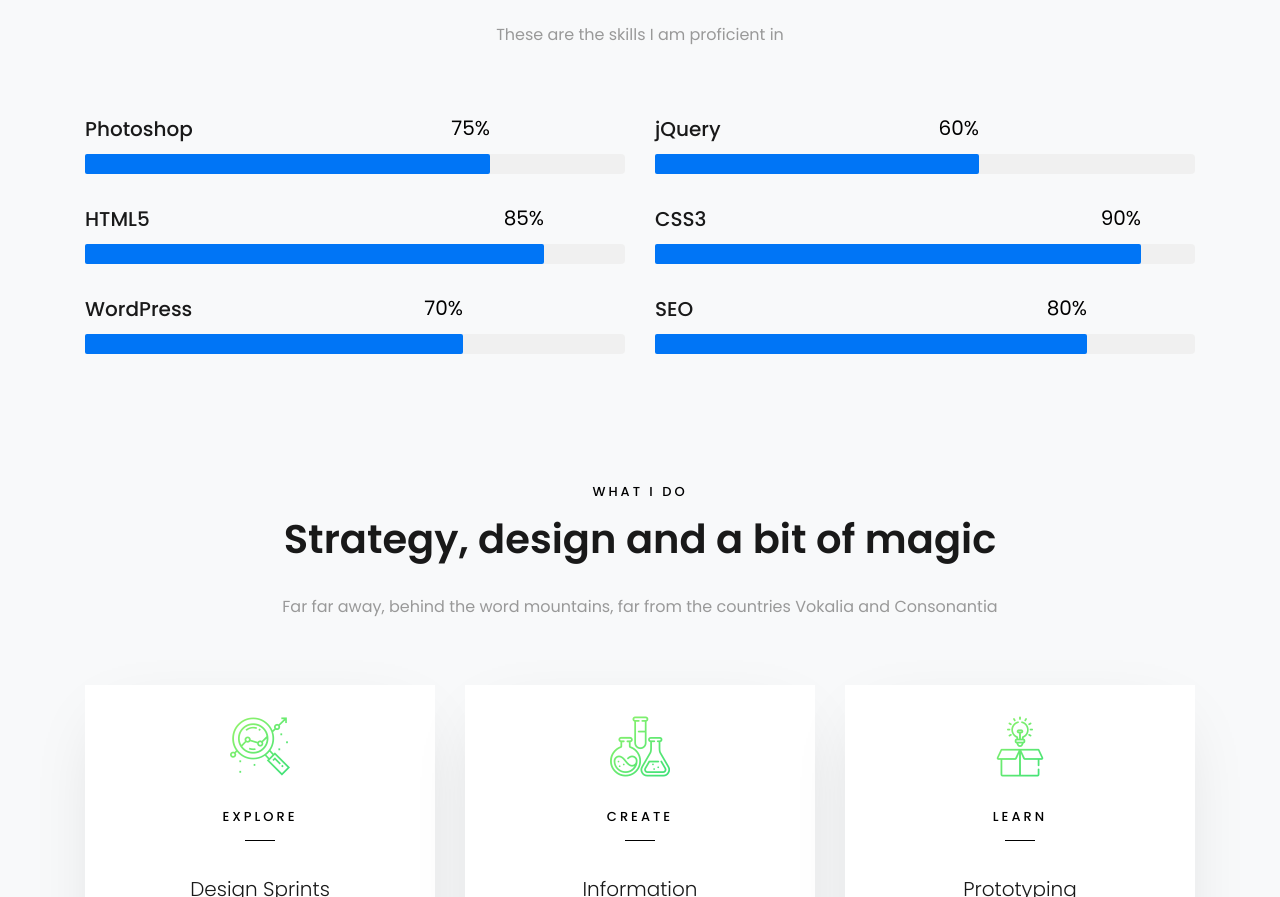
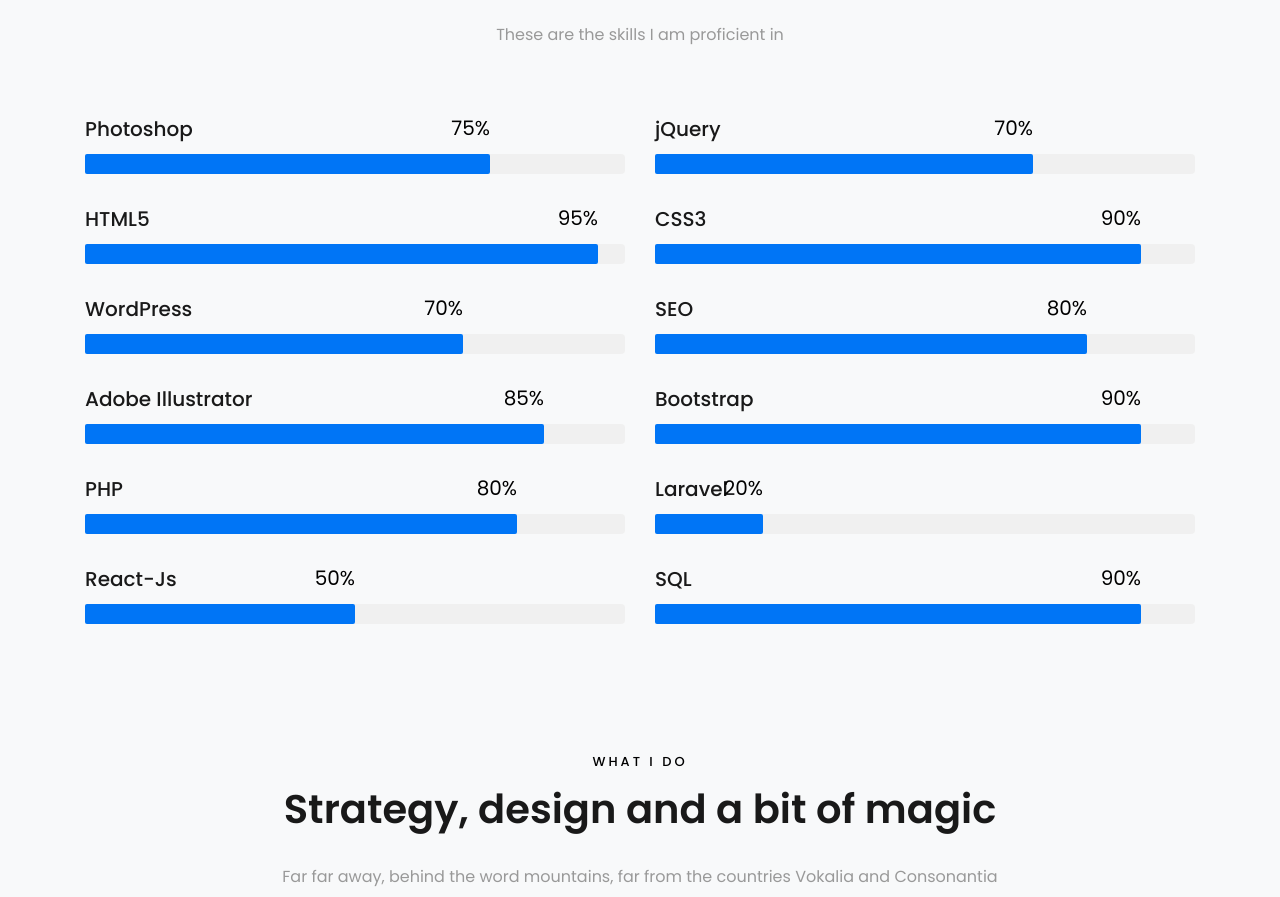
Before and after one commit to samuel355/cv, a plain HTML site: page index.html in a window 1280 px wide. Shown: the part 1903-2800 px from the top of the page. Drawn offline with Linux system fonts and the light colour scheme; files whose address does not match are found by name.

Commit message:
update is done by Samuel

```diff
--- a/index.html
+++ b/index.html
@@ -1,5 +1,5 @@
 <!DOCTYPE html>
-<html lang="en">
+<html lang="en-Us">
   <head>
     <title>Samuel CV</title>
     <meta charset="utf-8">
@@ -27,7 +27,7 @@
 
     <nav class="navbar navbar-expand-lg navbar-dark ftco_navbar bg-dark ftco-navbar-light site-navbar-target" id="ftco-navbar">
 	    <div class="container">
-	      <a class="navbar-brand" href="index.html">N</a>
+	      <a class="navbar-brand" href="index.html">SAM</a>
 	      <button class="navbar-toggler js-fh5co-nav-toggle fh5co-nav-toggle" type="button" data-toggle="collapse" data-target="#ftco-nav" aria-controls="ftco-nav" aria-expanded="false" aria-label="Toggle navigation">
 	        <span class="oi oi-menu"></span> Menu
 	      </button>
@@ -74,7 +74,7 @@
 	          	</div>
 		          <div class="one-forth d-flex align-items-center ftco-animate" data-scrollax=" properties: { translateY: '70%' }">
 		          	<div class="text">
-			            <h1 class="mb-4 mt-3">I'm a <span>web Graphics Designer</span> from Ghana</h1>
+			            <h1 class="mb-4 mt-3">I'm a <span>web Graphics Designer</span></h1>
 			            <p><a href="#" class="btn-custom">Hire me</a></p>
 		            </div>
 		          </div>
@@ -125,7 +125,7 @@
 	          <div class="counter-wrap ftco-animate d-flex mt-md-3">
               <div class="text p-4 pr-5 bg-primary">
               	<p class="mb-0">
-	                <span class="number" data-number="200">0</span>
+	                <span class="number" data-number="130">0</span>
 	                <span>Finished Projects</span>
                 </p>
               </div>
@@ -161,8 +161,8 @@
 							<h3>jQuery</h3>
 							<div class="progress">
 							 	<div class="progress-bar color-2" role="progressbar" aria-valuenow="60"
-							  	aria-valuemin="0" aria-valuemax="100" style="width:60%">
-							    <span>60%</span>
+							  	aria-valuemin="0" aria-valuemax="100" style="width:70%">
+							    <span>70%</span>
 							  	</div>
 							</div>
 						</div>
@@ -172,8 +172,8 @@
 							<h3>HTML5</h3>
 							<div class="progress">
 							 	<div class="progress-bar color-3" role="progressbar" aria-valuenow="85"
-							  	aria-valuemin="0" aria-valuemax="100" style="width:85%">
-							    <span>85%</span>
+							  	aria-valuemin="0" aria-valuemax="100" style="width:95%">
+							    <span>95%</span>
 							  	</div>
 							</div>
 						</div>
@@ -207,6 +207,72 @@
 							 	<div class="progress-bar color-6" role="progressbar" aria-valuenow="80"
 							  	aria-valuemin="0" aria-valuemax="100" style="width:80%">
 							    <span>80%</span>
+							  	</div>
+							</div>
+						</div>
+					</div>
+					<div class="col-md-6 animate-box">
+						<div class="progress-wrap ftco-animate">
+							<h3>Adobe Illustrator</h3>
+							<div class="progress">
+							 	<div class="progress-bar color-6" role="progressbar" aria-valuenow="85"
+							  	aria-valuemin="0" aria-valuemax="100" style="width:85%">
+							    <span>85%</span>
+							  	</div>
+							</div>
+						</div>
+					</div>
+					<div class="col-md-6 animate-box">
+						<div class="progress-wrap ftco-animate">
+							<h3>Bootstrap</h3>
+							<div class="progress">
+							 	<div class="progress-bar color-6" role="progressbar" aria-valuenow="90"
+							  	aria-valuemin="0" aria-valuemax="100" style="width:90%">
+							    <span>90%</span>
+							  	</div>
+							</div>
+						</div>
+					</div>
+					<div class="col-md-6 animate-box">
+						<div class="progress-wrap ftco-animate">
+							<h3>PHP</h3>
+							<div class="progress">
+							 	<div class="progress-bar color-6" role="progressbar" aria-valuenow="80"
+							  	aria-valuemin="0" aria-valuemax="100" style="width:80%">
+							    <span>80%</span>
+							  	</div>
+							</div>
+						</div>
+					</div>
+					<div class="col-md-6 animate-box">
+						<div class="progress-wrap ftco-animate">
+							<h3>Laravel</h3>
+							<div class="progress">
+							 	<div class="progress-bar color-6" role="progressbar" aria-valuenow="20"
+							  	aria-valuemin="0" aria-valuemax="100" style="width:20%">
+							    <span>20%</span>
+							  	</div>
+							</div>
+						</div>
+					</div>
+					<div class="col-md-6 animate-box">
+						<div class="progress-wrap ftco-animate">
+							<h3>React-Js</h3>
+							<div class="progress">
+							 	<div class="progress-bar color-6" role="progressbar" aria-valuenow="50"
+							  	aria-valuemin="0" aria-valuemax="100" style="width:50%">
+							    <span>50%</span>
+							  	</div>
+							</div>
+						</div>
+					</div>
+					<div class="col-md-6 animate-box">
+						<div class="progress-wrap ftco-animate">
+							<h3>SQL</h3>
+							<div class="progress">
+							 	<div class="progress-bar color-6" role="progressbar" aria-valuenow="80"
+							  	aria-valuemin="0" aria-valuemax="100" style="width:90%">
+							    <span>90%</span>
 							  	</div>
 							</div>
 						</div>
```
